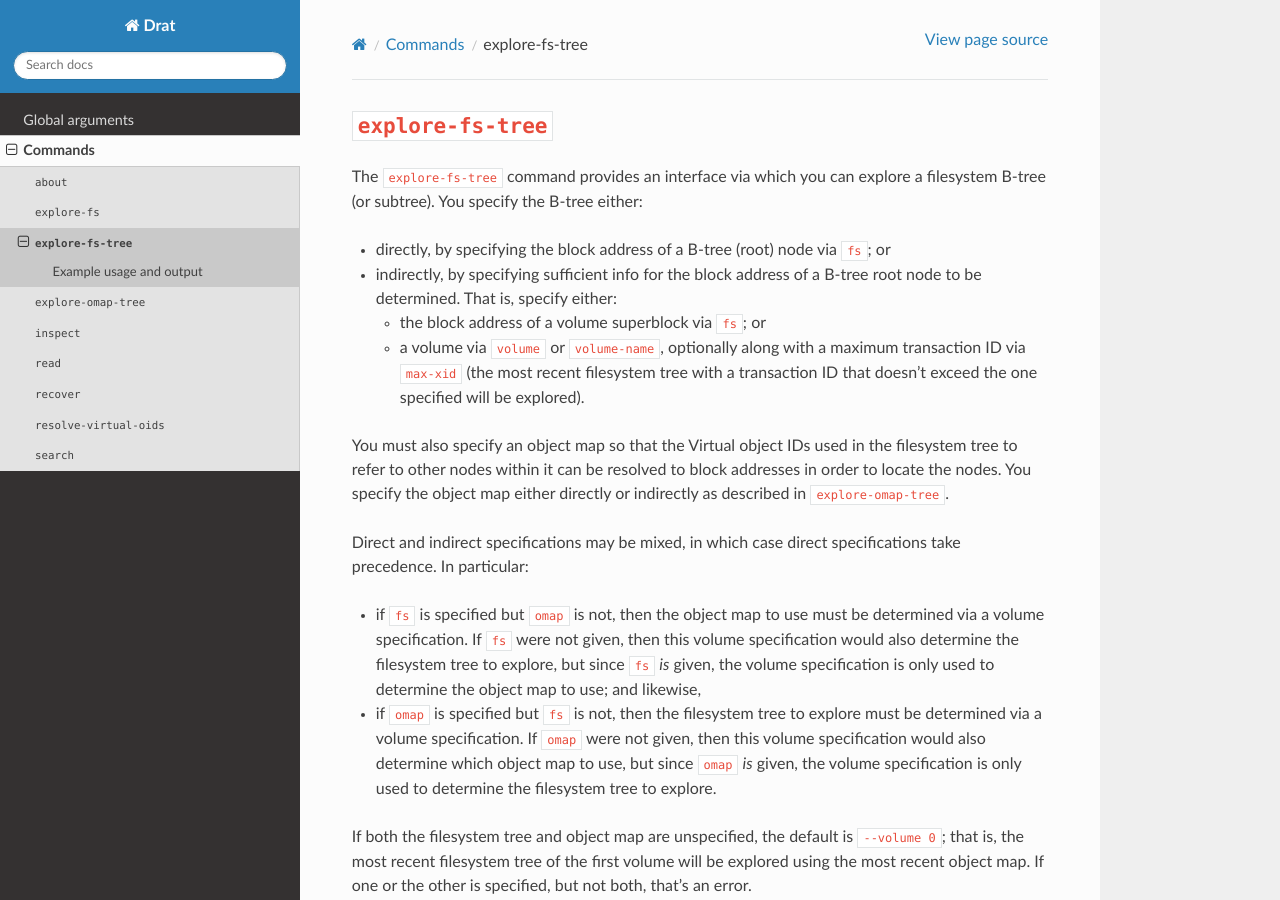
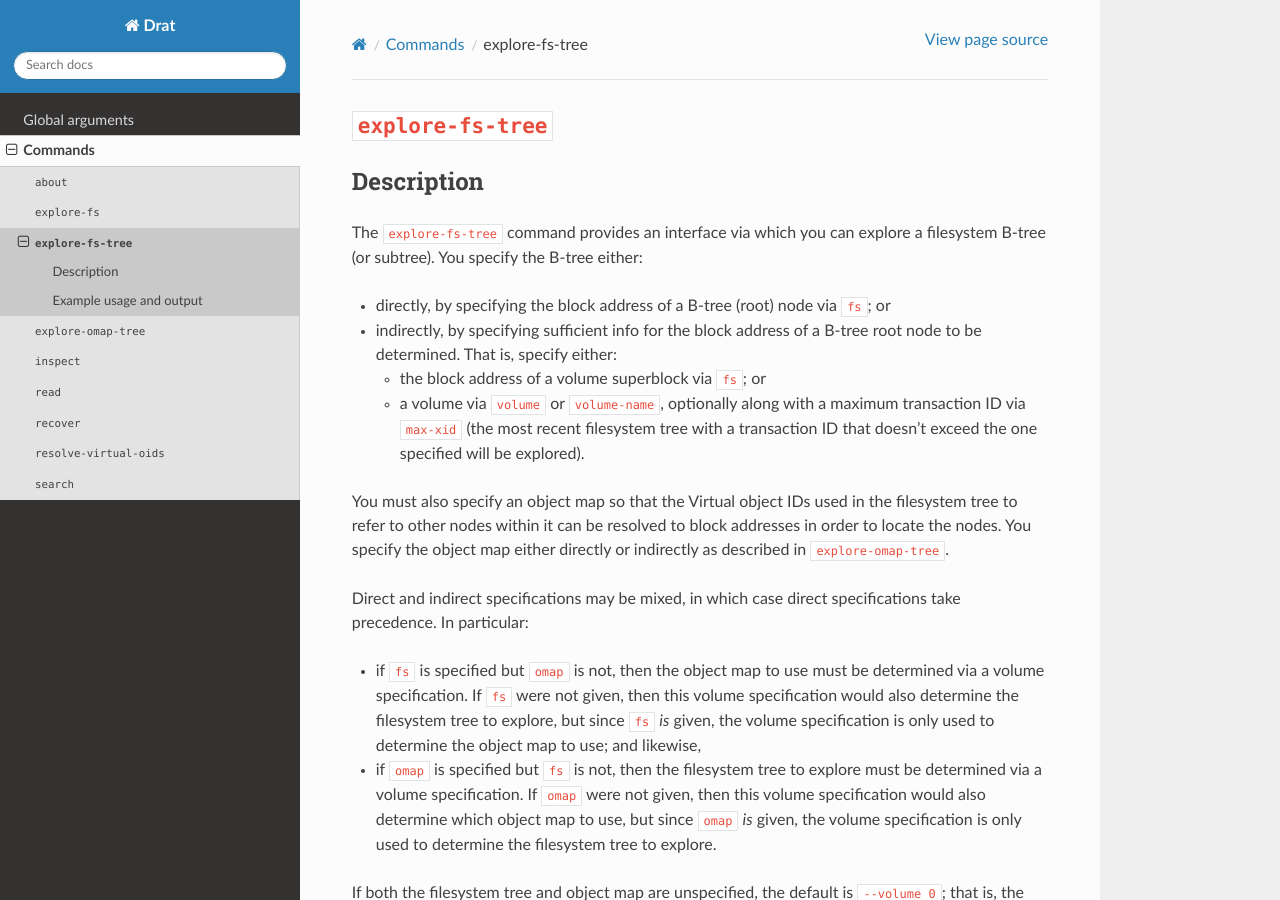
Before and after one commit to jivanpal/drat, a Sphinx documentation site: the page built from docs/commands/explore-fs-tree.md, in a window 1280 px wide and 900 px high. Built offline with Sphinx 7.4.7 and the Read the Docs theme 2.0.0, drawn with Linux system fonts in a browser that asks for light colours; cross-references to code outside the pages are shown as plain code.

Commit message:
Add missing "Description" subheadings

```diff
--- a/docs/commands/explore-fs-tree.md
+++ b/docs/commands/explore-fs-tree.md
@@ -1,6 +1,8 @@
 (command_explore-fs-tree)=
 
 # {drat-command}`explore-fs-tree`
+
+## Description
 
 The {drat-command}`explore-fs-tree` command provides an interface via which you
 can explore a filesystem B-tree (or subtree). You specify the B-tree either:
--- a/docs/commands/explore-fs.md
+++ b/docs/commands/explore-fs.md
@@ -1,6 +1,8 @@
 (command_explore-fs)=
 
 # {drat-command}`explore-fs`
+
+## Description
 
 The {drat-command}`explore-fs` command provides an interface via which you can
 explore a volume's filesystem. That is, you can interactively navigate through
```
